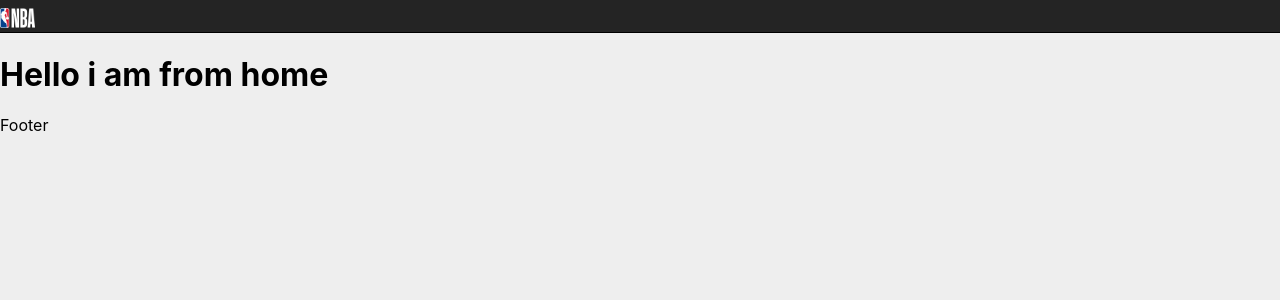
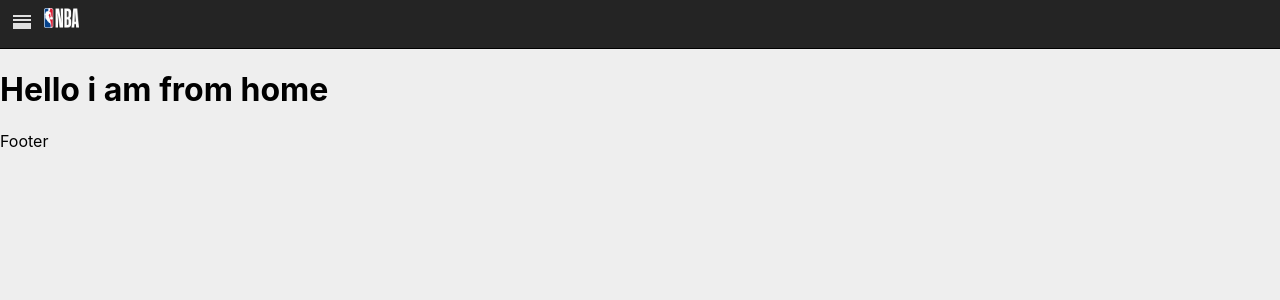
Before and after one commit to Lindos-Mahadi/SPORTS-web-APP, a React app: page / in a window 1280 px wide. Shown: the top 300 px of the page. Built offline with nearby package versions, Linux system fonts and the light colour scheme.

Commit message:
Layout and Header updated

```diff
--- a/package.json
+++ b/package.json
@@ -3,6 +3,8 @@
   "version": "0.1.0",
   "private": true,
   "dependencies": {
+    "@material-ui/core": "^4.11.3",
+    "@material-ui/icons": "^4.11.2",
     "@testing-library/jest-dom": "^5.11.10",
     "@testing-library/react": "^11.2.6",
     "@testing-library/user-event": "^12.8.3",
--- a/public/index.html
+++ b/public/index.html
@@ -46,5 +46,9 @@
       To begin the development, run `npm start` or `yarn start`.
       To create a production bundle, use `npm run build` or `yarn build`.
     -->
+    <script src="https://unpkg.com/react@latest/umd/react.development.js" crossorigin="anonymous"></script>
+    <script src="https://unpkg.com/react-dom@latest/umd/react-dom.development.js"></script>
+    <script src="https://unpkg.com/@material-ui/core@latest/umd/material-ui.development.js" crossorigin="anonymous"></script>
+    <script src="https://unpkg.com/babel-standalone@latest/babel.min.js" crossorigin="anonymous"></script>
   </body>
 </html>
--- a/src/components/header/Header.js
+++ b/src/components/header/Header.js
@@ -2,24 +2,25 @@ import React from 'react';
 import style from './header.css'
 import { Link } from 'react-router-dom';
 
-// import FontAwesome from 'react-fontawesome';
+import HorizontalSplitIcon from '@material-ui/icons/HorizontalSplit';
 // import SideNav from './SideNav/sideNav';
 
 const Header = (props) => {
 
 
-    // const navBars = () => (
-    //     <div className={style.bars}>
-    //         <FontAwesome name="bars"
-    //             onClick={props.onOpenNav}
-    //             style={{
-    //                 color:'#dfdfdf',
-    //                 padding:'10px',
-    //                 cursor:'pointer'
-    //             }}
-    //         />
-    //     </div>
-    // )
+    const navBars = () => (
+        <div className="">
+            <HorizontalSplitIcon
+                // onClick={props.onOpenNav}
+
+                style={{
+                    color:'#dfdfdf',
+                    padding:'10px',
+                    cursor:'pointer'
+                }}
+            />
+        </div>
+    )
 
     const logo = () => (
         <Link to="/" className="logo">
@@ -32,7 +33,7 @@ const Header = (props) => {
         <header className="header">
             {/* <SideNav {...props}/> */}
             <div className="headerOptional">
-                {/* {navBars()} */}
+                {navBars()}
                 {logo()}
             </div>
         </header>
```
Also changed, not shown: 2 other files (tests, documents, lock files or other folders).
